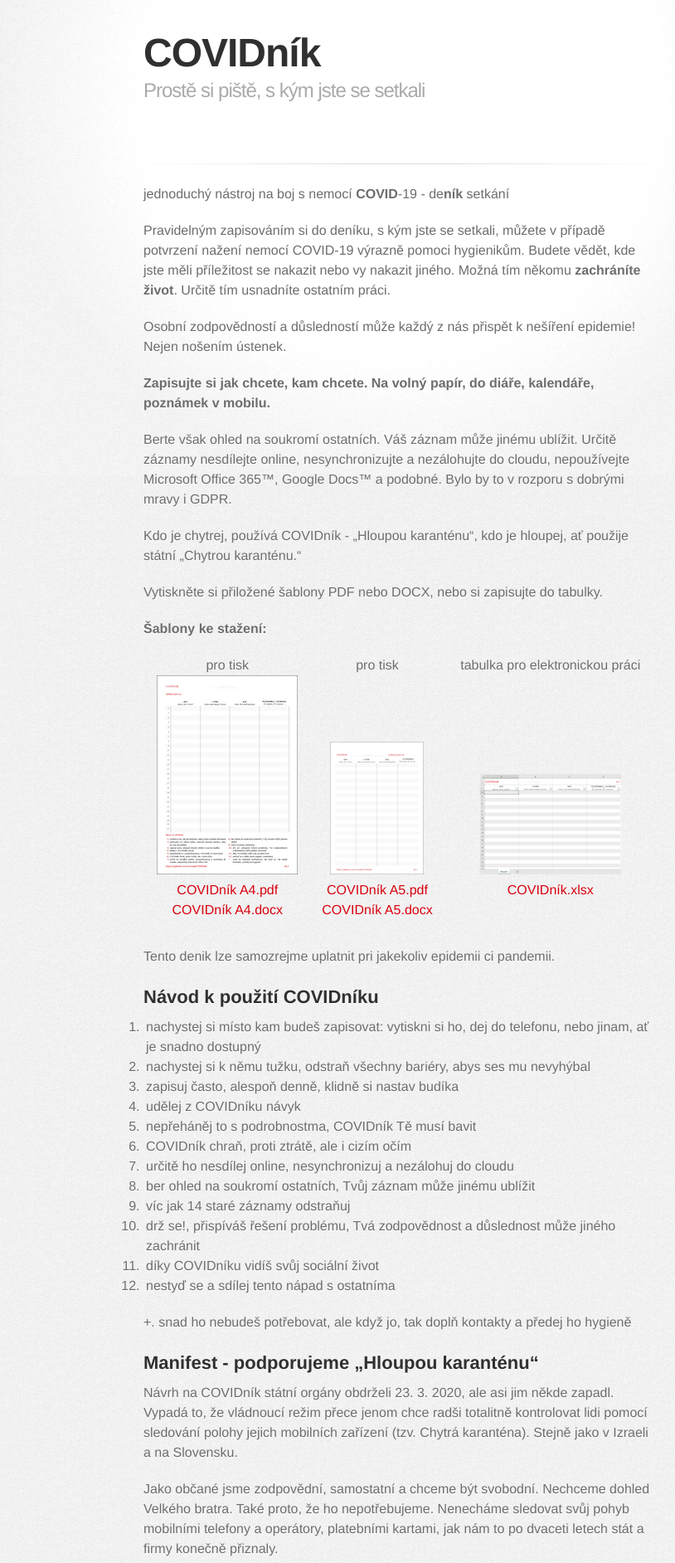
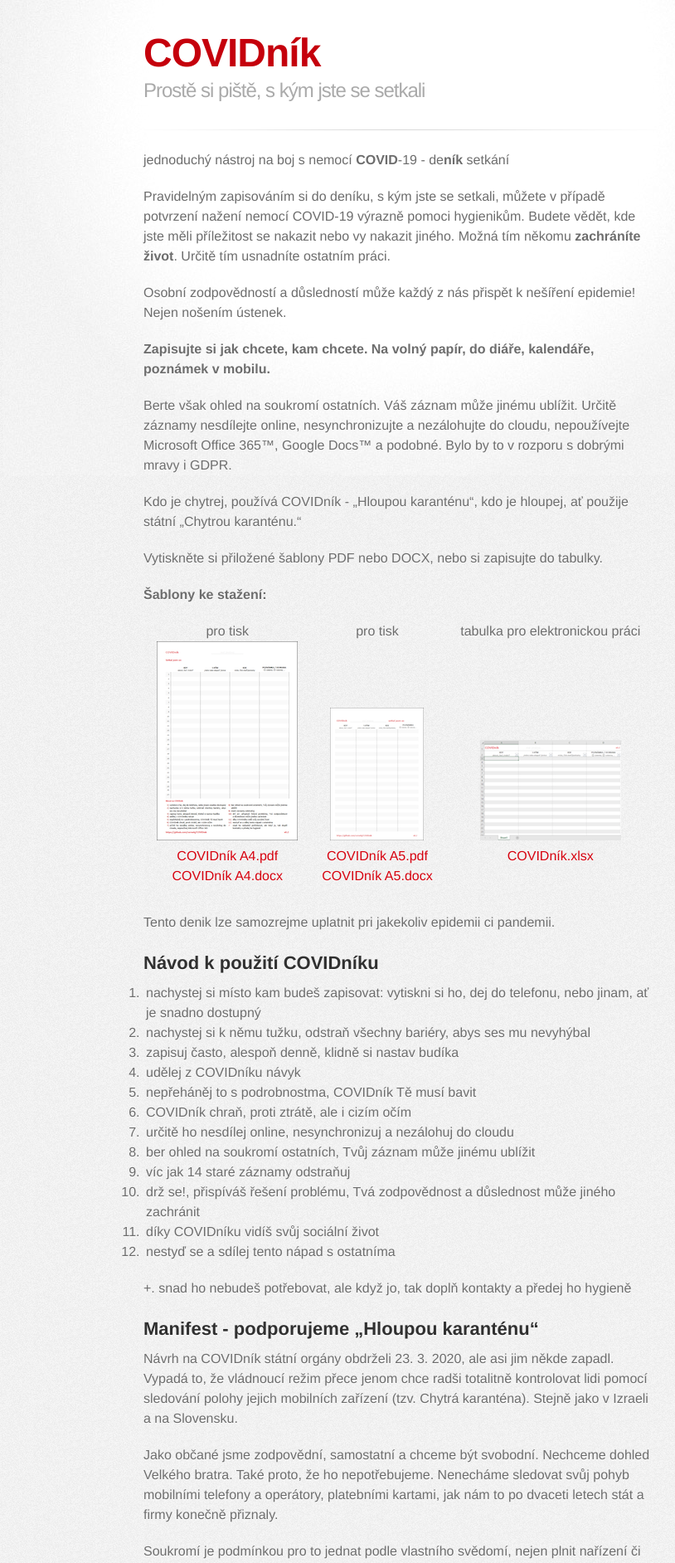
Before and after one commit to cernekj/testgithub, a Jekyll site: the page built from docs/index.md, in a window 1280 px wide. Shown: the top 1884 px of the page at 83% size, without its empty margins (157-971 px from the left). Built offline with Jekyll 4.4.1, drawn with Linux system fonts in a browser that asks for light colours; some web fonts are replaced.

Commit message:
CSS custom

```diff
--- a/docs/assets/css/style.scss
+++ b/docs/assets/css/style.scss
@@ -2,12 +2,19 @@
 ---
 
 @import "jekyll-theme-tactile";
+
 table {
-	margin-bottom: 2em;
+        margin-bottom: 2em;
 }
 table, td, th, tr {
-	border: none;
+        border: none;
 }
-h1 {
-	color: #c5000c;
+header h1 {
+        color: #c5000c;
 }
+#downloads {
+	display: none;
+}
+header {
+    padding-bottom: 8px;
+}
```
